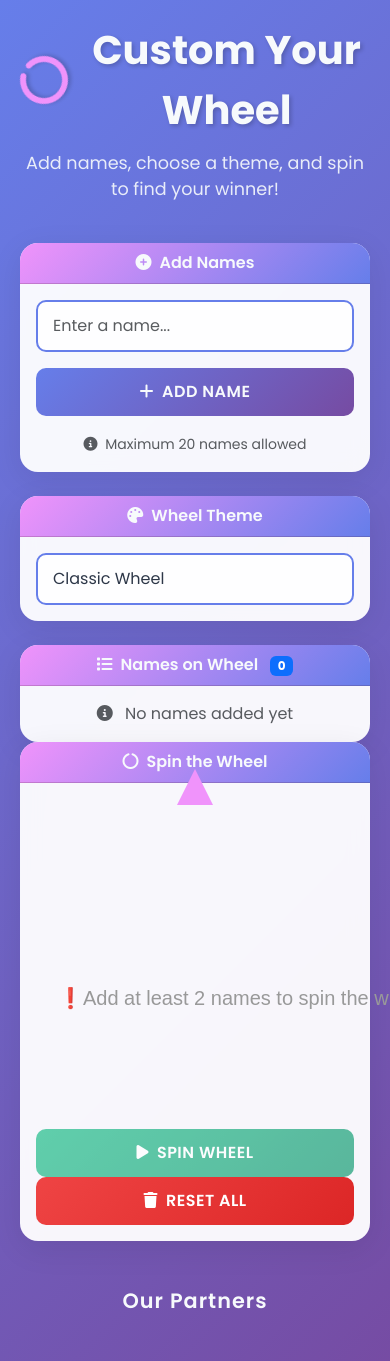
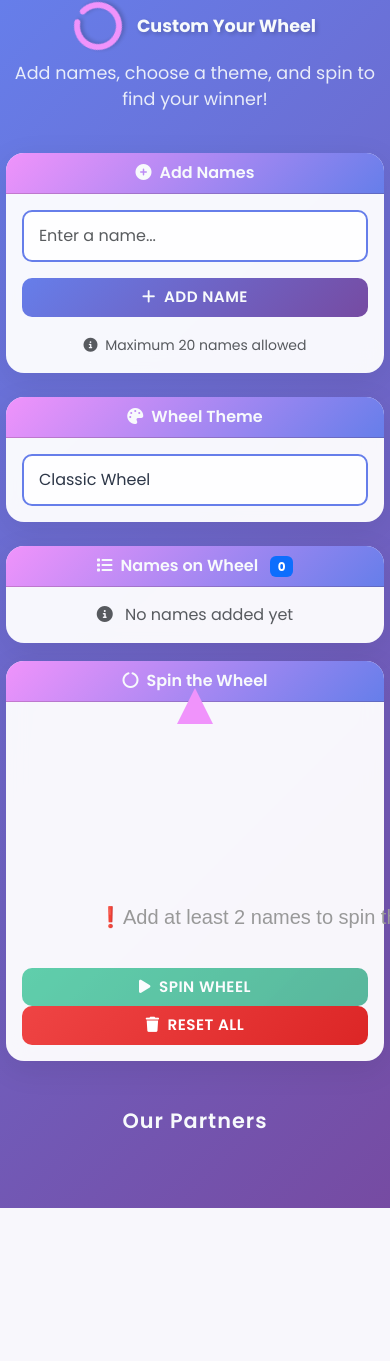
Before and after one commit to nrgamesdevelopment/customyourspin, a Django app: page / in a window 390 px wide; the page is wider, and only the part inside the window is pictured. Shown: the top 1361 px of that part. After the commit the page ends 1208 px from the top of that part, so only its background shows below. Run offline with Django 5.2, Linux system fonts and the light colour scheme; some libraries are stand-ins or nearby versions.

Commit message:
Enhance responsive design for all devices in home.html

```diff
--- a/ads/templates/home.html
+++ b/ads/templates/home.html
@@ -316,9 +316,45 @@
             border-top: 40px solid #8B4513;
             z-index: 5;
         }
+        @media (max-width: 1200px) {
+            .main-container { max-width: 98vw; padding: 10px; }
+            .wheel-container { width: 90vw; height: 90vw; max-width: 400px; max-height: 400px; }
+        }
+        @media (max-width: 992px) {
+            .main-container { padding: 5px; }
+            .wheel-container { width: 80vw; height: 80vw; max-width: 350px; max-height: 350px; }
+            .header h1 { font-size: 1.3rem; }
+        }
         @media (max-width: 768px) {
-            .wheel-container { width: 300px; height: 300px; }
-            .header h1 { font-size: 1.5rem; }
+            .row { flex-direction: column !important; }
+            .col-lg-4, .col-lg-8, .col-md-4 { width: 100% !important; max-width: 100% !important; flex: 0 0 100% !important; }
+            .wheel-container { width: 95vw; height: 95vw; max-width: 300px; max-height: 300px; }
+            .slot-reel { min-width: 80px; max-width: 120px; font-size: 1.1rem; height: 90px; }
+            .btn, .btn-primary, .btn-success, .btn-danger, .btn-warning { font-size: 1rem; padding: 10px 0; }
+            .card { margin-bottom: 18px; }
+            .header h1 { font-size: 1.1rem; }
+            .site-logo { font-size: 1.5rem; }
+        }
+        @media (max-width: 480px) {
+            .main-container { padding: 2px; }
+            .wheel-container { width: 99vw; height: 99vw; max-width: 220px; max-height: 220px; }
+            .slot-reel { min-width: 60px; max-width: 80px; font-size: 0.9rem; height: 60px; }
+            .btn, .btn-primary, .btn-success, .btn-danger, .btn-warning { font-size: 0.95rem; padding: 8px 0; }
+            .header h1 { font-size: 1rem; }
+            .site-logo { font-size: 1.1rem; }
+        }
+        .name-item {
+            display: flex;
+            justify-content: space-between;
+            align-items: center;
+            padding: 8px 12px;
+            border-bottom: 1px solid #eee;
+        }
+        .name-item:last-child { border-bottom: none; }
+        .remove-name {
+            margin-left: 10px;
+            padding: 2px 8px;
+            font-size: 1rem;
         }
     </style>
 </head>
```
